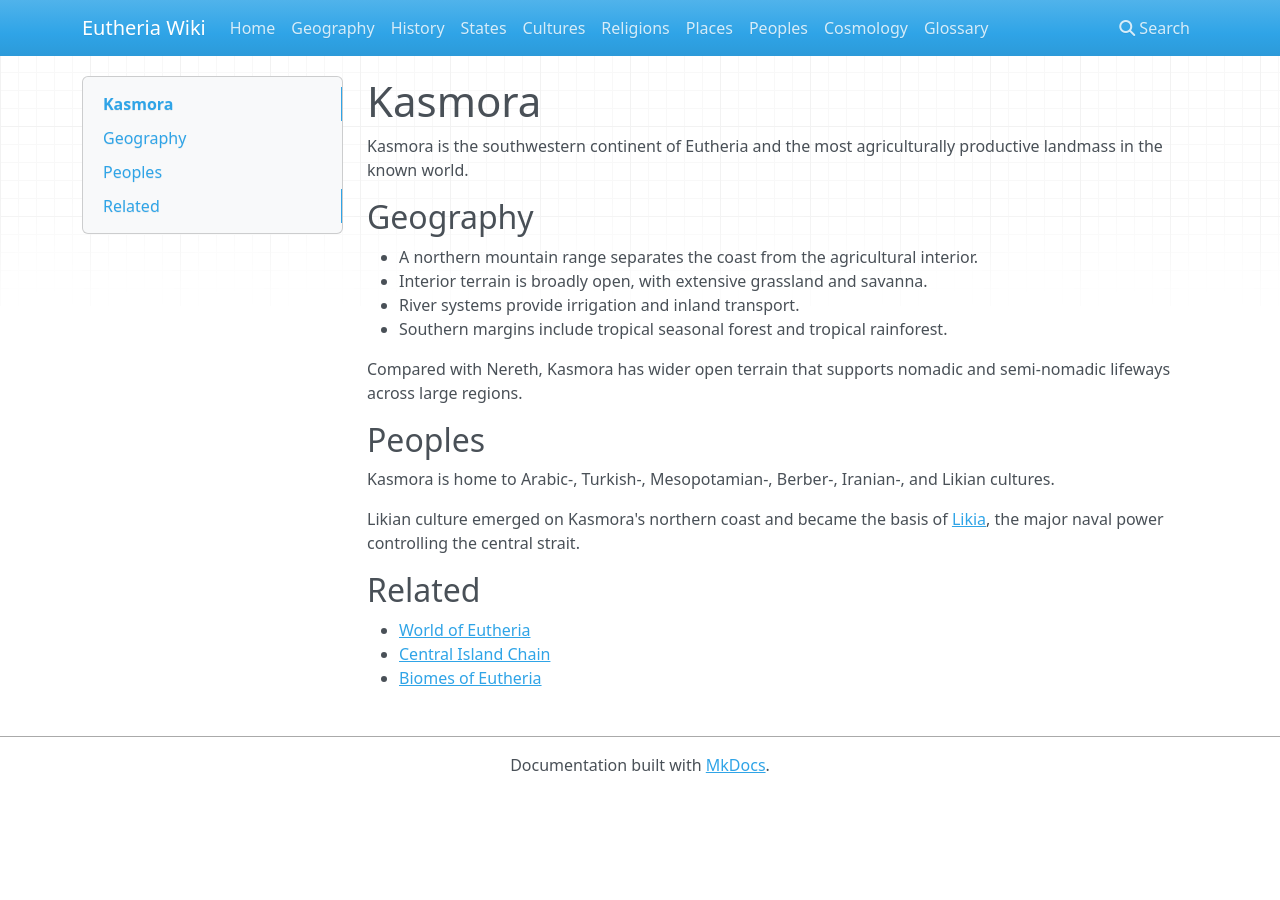
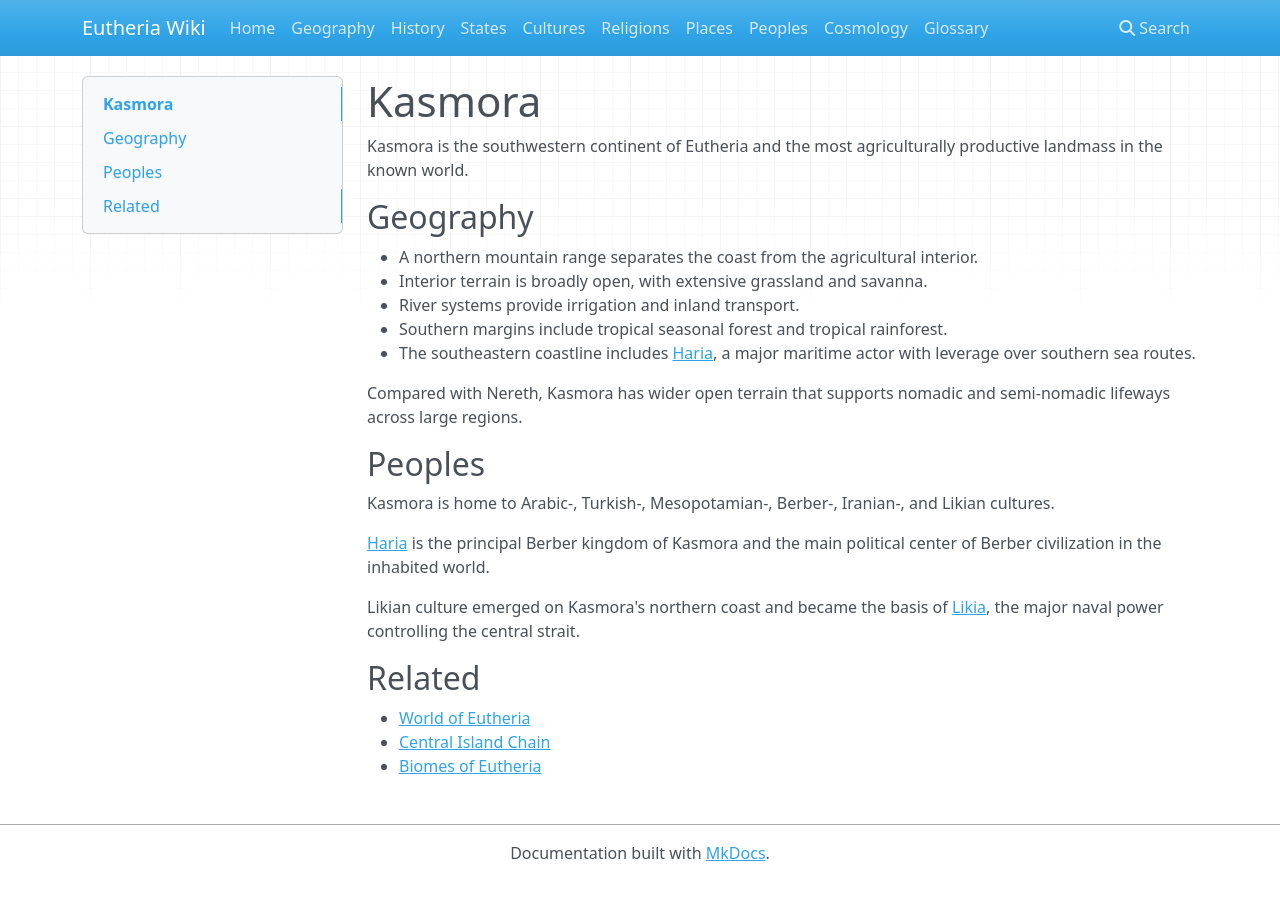
Before and after one commit to strigoi73-sudo/EutheriaWiki, an MkDocs documentation site: the page built from wiki/geography/kasmora.md, in a window 1280 px wide. Built offline with MkDocs 1.6.1, drawn with Linux system fonts in a browser that asks for light colours; nearby versions of some CDN libraries.

Commit message:
Apply wiki update from inbox document

```diff
--- a/wiki/geography/kasmora.md
+++ b/wiki/geography/kasmora.md
@@ -8,12 +8,15 @@ Kasmora is the southwestern continent of Eutheria and the most agriculturally pr
 - Interior terrain is broadly open, with extensive grassland and savanna.
 - River systems provide irrigation and inland transport.
 - Southern margins include tropical seasonal forest and tropical rainforest.
+- The southeastern coastline includes [Haria](../states/haria.md), a major maritime actor with leverage over southern sea routes.
 
 Compared with Nereth, Kasmora has wider open terrain that supports nomadic and semi-nomadic lifeways across large regions.
 
 ## Peoples
 
 Kasmora is home to Arabic-, Turkish-, Mesopotamian-, Berber-, Iranian-, and Likian cultures.
+
+[Haria](../states/haria.md) is the principal Berber kingdom of Kasmora and the main political center of Berber civilization in the inhabited world.
 
 Likian culture emerged on Kasmora's northern coast and became the basis of [Likia](../states/likia.md), the major naval power controlling the central strait.
 
```
Also changed, not shown: wiki/states/haria.md (added, +24 -0 lines), wiki/states/index.md (+1 -0 lines), wiki/states/likia.md (+2 -0 lines), updates/processed/Update.md (renamed from updates/inbox/Update.md).
